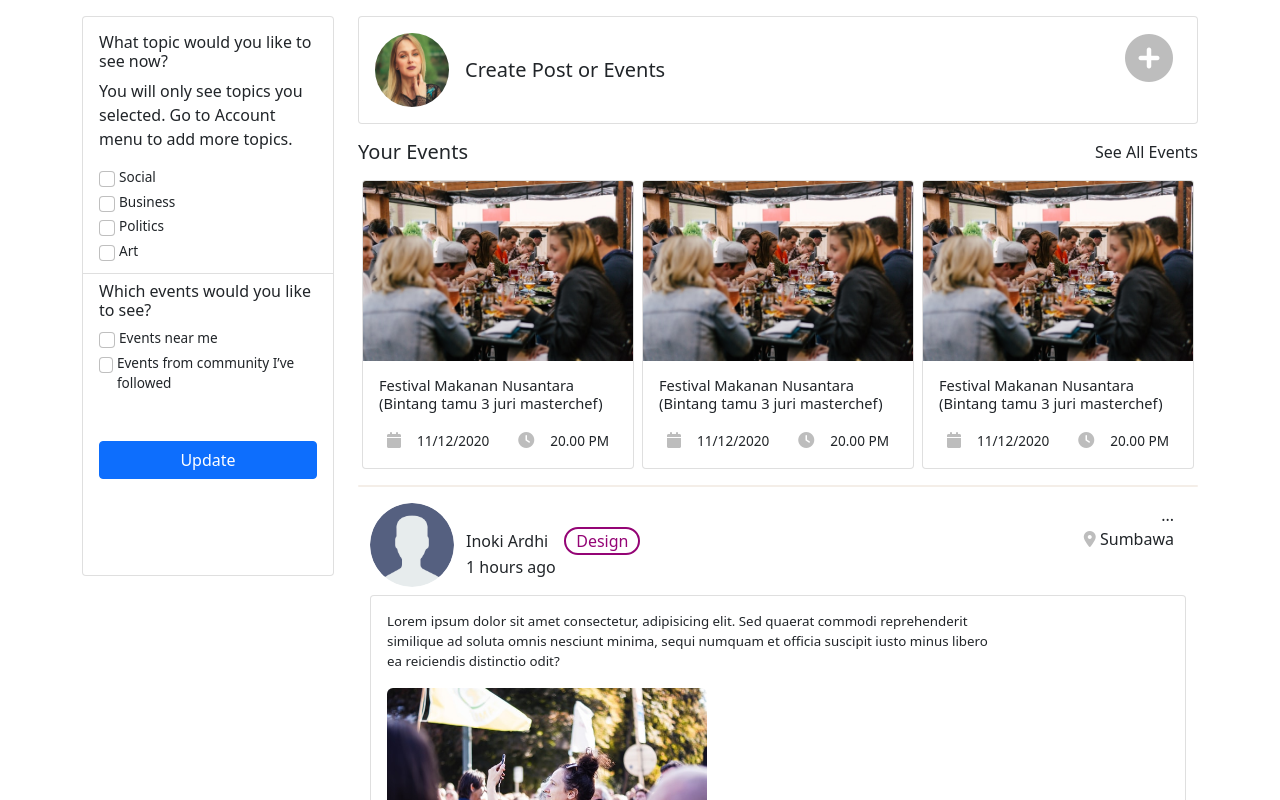
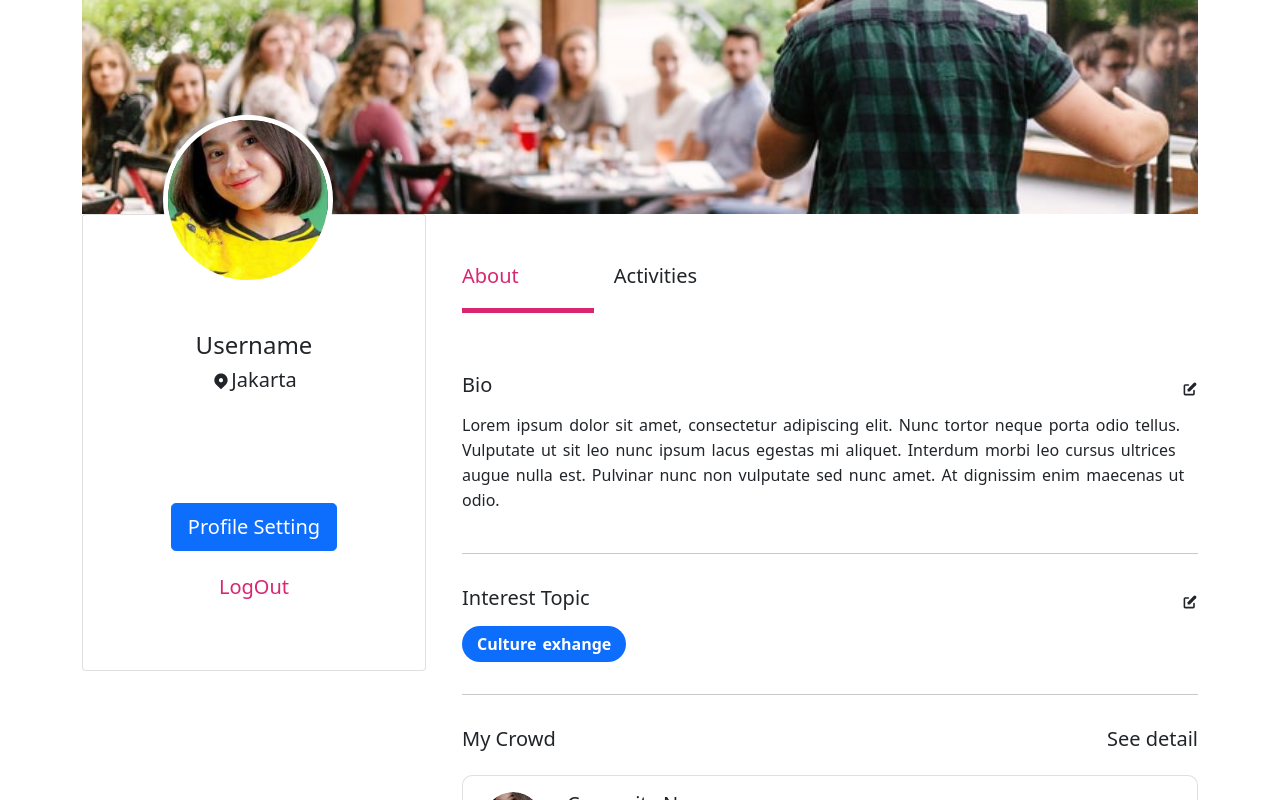
Before and after one commit to syaffurqonbagas/CrowdFInder, a React (Create React App) app: page / in a window 1280 px wide. Shown: the top 800 px of the page. Built offline with nearby package versions, Linux system fonts and the light colour scheme.

Commit message:
Fixing button profile page

```diff
--- a/src/components/LargeCardMyEvent/index.jsx
+++ b/src/components/LargeCardMyEvent/index.jsx
@@ -8,15 +8,15 @@ import image from '../../img/largeCardDummy.jpeg'
 function LargeCardMyEvent() {
     return (
         <>
-            <div className="divider my-3"></div>
-            <div className="head-container container">
+            <div className="divider my-3 mb-3"></div>
+            <div className="head-container">
 
                 <div className="d-flex">
                     <img src={user} alt="" className="profilePic" />
                     <div className="headText container-fluid d-block">
                         <p className="d-flex justify-content-end m-0">...</p>
                         <div className="headText-main d-flex">
-                            <div className="my-auto">Inoki Ardhi</div>
+                            <div className="my-auto"><h5>Inoki Ardhi</h5></div>
                             <div className="headText-badge rounded-pill ms-3 me-auto">Design</div>
                             <div><i class="fas fa-map-marker-alt ms-auto me-0"></i> Sumbawa</div>
                         </div>
--- a/src/components/LargeCrowdFinderCard/index.jsx
+++ b/src/components/LargeCrowdFinderCard/index.jsx
@@ -10,7 +10,7 @@ import { RiGroupFill } from 'react-icons/ri'
 function LargeCrowdFinderCard() {
     return (
 
-        <div className='lrg-crwd'>
+        <div className='lrg-crwd mb-3'>
             <div className="title py-3">
                 <div className="avatar-post d-flex align-items-center">
                     <div className="image mb-3">
--- a/src/pages/MyProfile/activities.jsx
+++ b/src/pages/MyProfile/activities.jsx
@@ -1,10 +1,12 @@
 import React from 'react';
+import LargeCardMyEvent from '../../components/LargeCardMyEvent';
 import LargeCrowdFinderCard from '../../components/LargeCrowdFinderCard';
 
 function Activities(props) {
     return (
         <div>
             <LargeCrowdFinderCard />
+            <LargeCardMyEvent />
         </div>
     );
 }
--- a/src/pages/MyProfile/index.jsx
+++ b/src/pages/MyProfile/index.jsx
@@ -10,7 +10,7 @@ import './index.scss'
 
 function MyProfile(props) {
 
-    const [isAddAbout, setIsAddAbout] = useState(true)
+    const [isAbout, setIsAbout] = useState(true)
 
     return (
         <Container>
@@ -22,10 +22,11 @@ function MyProfile(props) {
                     </Col>
                     <Col>
                         <div className="button-menu d-flex">
-                            <h5 onClick={() => setIsAddAbout(true)} >About</h5>
-                            <h5 onClick={() => setIsAddAbout(false)} >Activities</h5>
+
+                            <h5 className={`${isAbout ? "is-active" : ""} `} onClick={() => setIsAbout(true)} >About</h5>
+                            <h5 className={`${!isAbout ? "is-active" : ""} `} onClick={() => setIsAbout(false)} >Activities</h5>
                         </div>
-                        {isAddAbout ? <About /> : <Activities />}
+                        {isAbout ? <About /> : <Activities />}
                     </Col>
                 </Row>
             </div>
--- a/src/pages/MyProfile/index.scss
+++ b/src/pages/MyProfile/index.scss
@@ -1,5 +1,10 @@
 .Profile-page {
     height: 1980px;
+
+    .is-active {
+        color: #D82671;
+        border-bottom: solid 5px #D82671;
+    }
 
     .button-menu {
         h5 {
@@ -11,10 +16,11 @@
             cursor: pointer;
         }
 
-        h5:active {
+        h5:focus {
             color: #D82671;
             border-bottom: solid 5px #D82671;
         }
+
     }
 
 }
--- a/src/routes/route.js
+++ b/src/routes/route.js
@@ -1,8 +1,9 @@
-import {Switch, Route} from "react-router-dom"
+import { Switch, Route } from "react-router-dom"
 import FormCreateEvent from "../components/FormCreateEvent";
 import SignUp from "../components/SignUp";
 import HomePage from "../pages/HomePage";
 import FormCreatePost from "../components/FormCreatePost";
+import MyProfile from "../pages/MyProfile";
 
 
 const Routers = () => {
@@ -10,10 +11,7 @@ const Routers = () => {
     <>
       <Switch>
         <Route exact path="/">
-            {/* <SignUp /> */}
-            <HomePage/>
-            {/* <FormCreateEvent/> */}
-            {/* <FormCreatePost/> */}
+          <MyProfile />
         </Route>
         <Route path="*">
           <h1>
```
Lines whose indentation alone changed are shown as unchanged.
